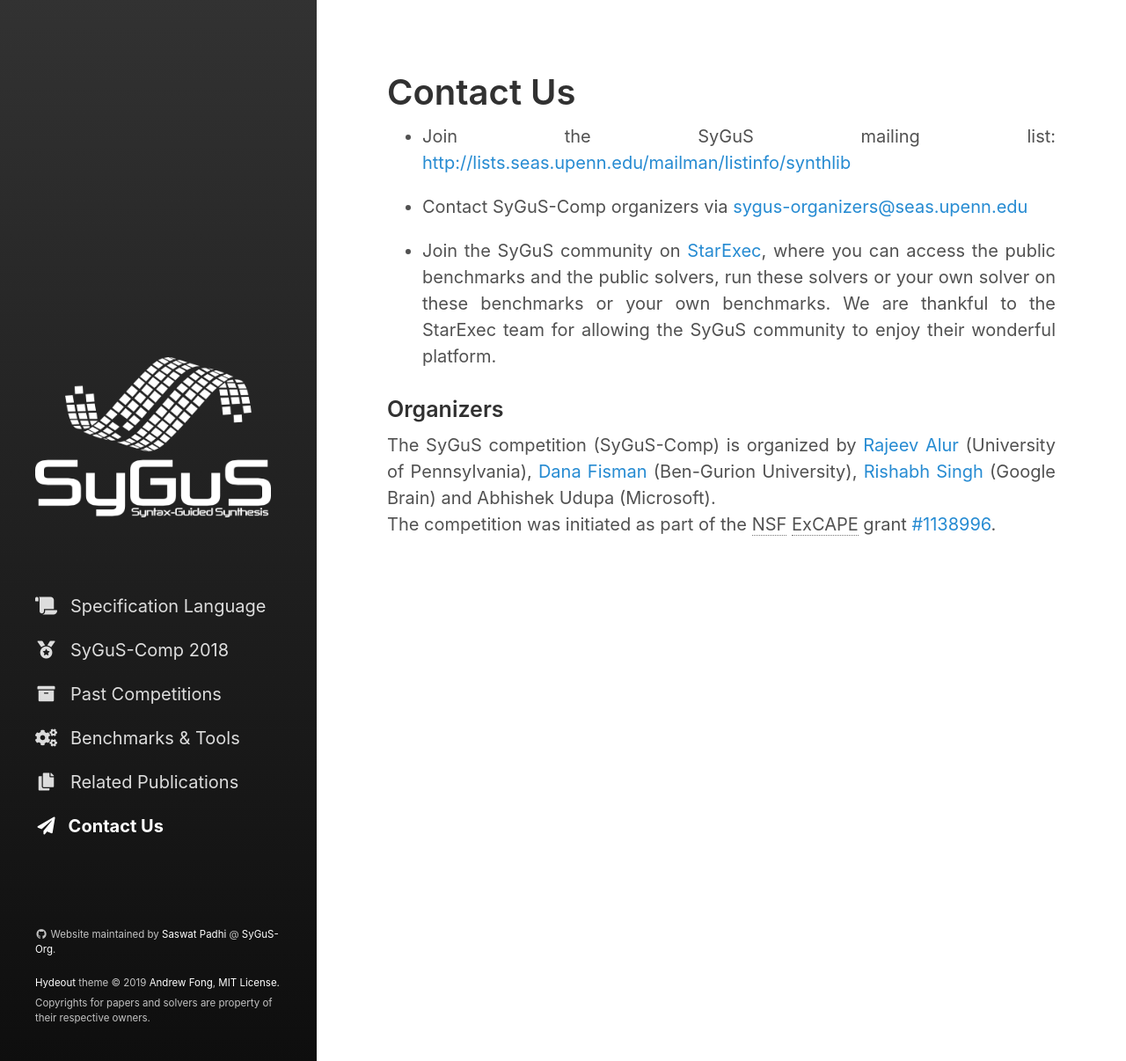
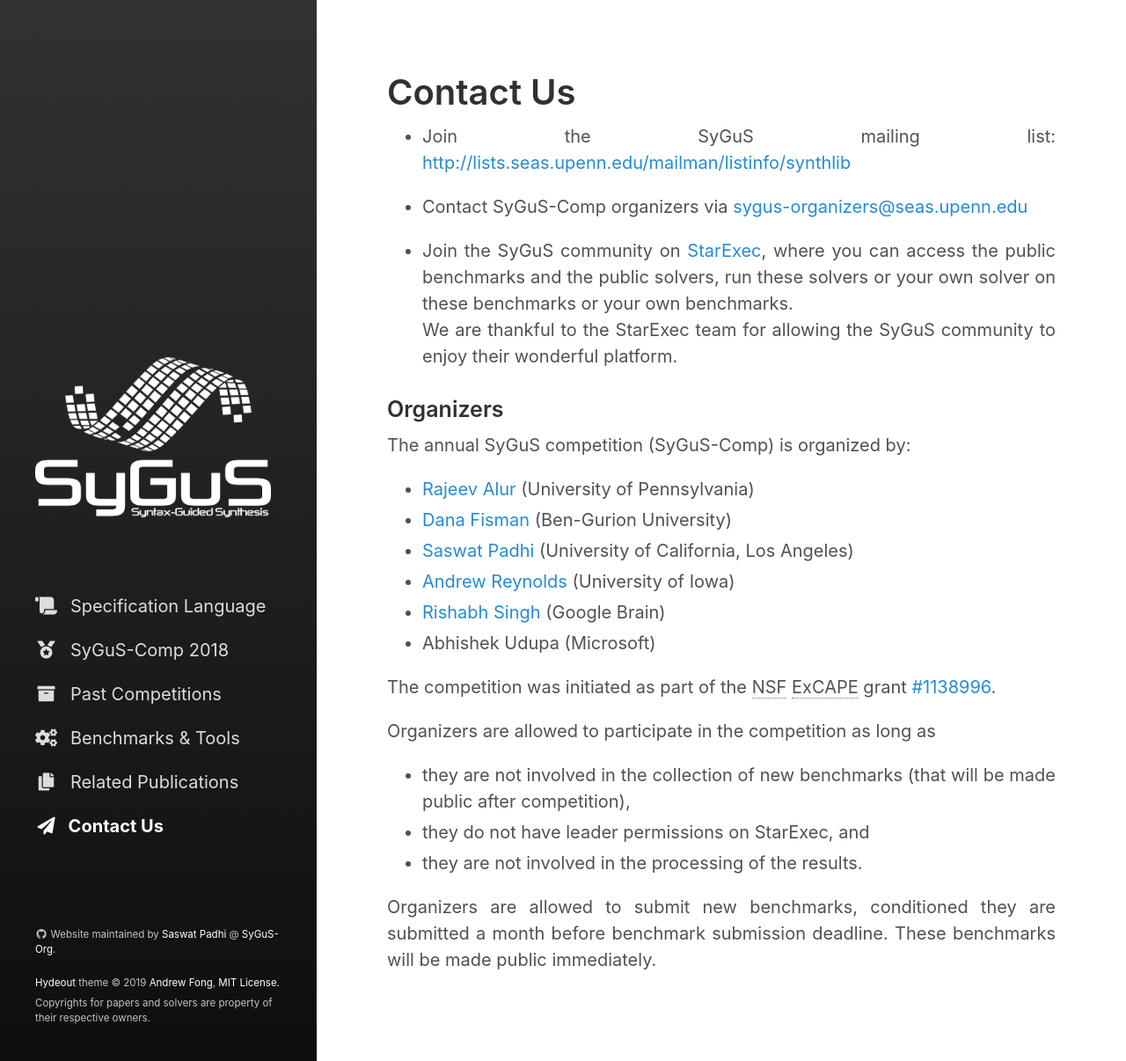
Before and after one commit to SyGuS-Org/sygus-org.github.io, a Jekyll site: the page built from contact.md, in a window 1280 px wide. Shown: the whole page at 88% size. Built offline with Jekyll 4.4.1, drawn with Linux system fonts in a browser that asks for light colours; nearby versions of some CDN libraries.

Commit message:
Updated contacts page

```diff
--- a/_sass/hydeout.scss
+++ b/_sass/hydeout.scss
@@ -1,4 +1,4 @@
-@import "https://use.fontawesome.com/releases/v5.6.3/css/all.css";
+@import "https://use.fontawesome.com/releases/v5.7.2/css/all.css";
 
 /*
   Most of the following imports are derived from https://github.com/poole/poole ---
--- a/contact.md
+++ b/contact.md
@@ -10,16 +10,31 @@ sidebar_sort_order: 600
 
 - Contact SyGuS-Comp organizers via <sygus-organizers@seas.upenn.edu>
 
-- Join the SyGuS community on [StarExec], where you can access the public benchmarks and the public solvers,
-run these solvers or your own solver on these benchmarks or your own benchmarks.
-We are thankful to the StarExec team for allowing the SyGuS community to enjoy their wonderful platform.
+- Join the SyGuS community on [StarExec],
+  where you can access the public benchmarks and the public solvers,
+  run these solvers or your own solver on these benchmarks or your own benchmarks. <br>
+  We are thankful to the StarExec team for allowing the SyGuS community to enjoy their wonderful platform.
 
 ### Organizers
 
-The SyGuS competition (SyGuS-Comp) is organized by [Rajeev Alur] (University of Pennsylvania),
-[Dana Fisman] (Ben-Gurion University), [Rishabh Singh] (Google Brain) and Abhishek Udupa (Microsoft).
-<br>
+The annual SyGuS competition (SyGuS-Comp) is organized by:
+  - [Rajeev Alur] (University of Pennsylvania)
+  - [Dana Fisman] (Ben-Gurion University)
+  - [Saswat Padhi] (University of California, Los Angeles)
+  - [Andrew Reynolds] (University of Iowa)
+  - [Rishabh Singh] (Google Brain)
+  - Abhishek Udupa (Microsoft)
+
 The competition was initiated as part of the NSF ExCAPE grant [#1138996].
+
+Organizers are allowed to participate in the competition as long as
+  - they are not involved in the collection of new benchmarks (that will be made public after competition),
+  - they do not have leader permissions on StarExec, and
+  - they are not involved in the processing of the results.
+
+Organizers are allowed to submit new benchmarks,
+conditioned they are submitted a month before benchmark submission deadline.
+These benchmarks will be made public immediately.
 
 [#1138996]: https://www.nsf.gov/awardsearch/showAward?AWD_ID=1138996
 
```
Also changed, not shown: comp/index.md (+4 -4 lines).
